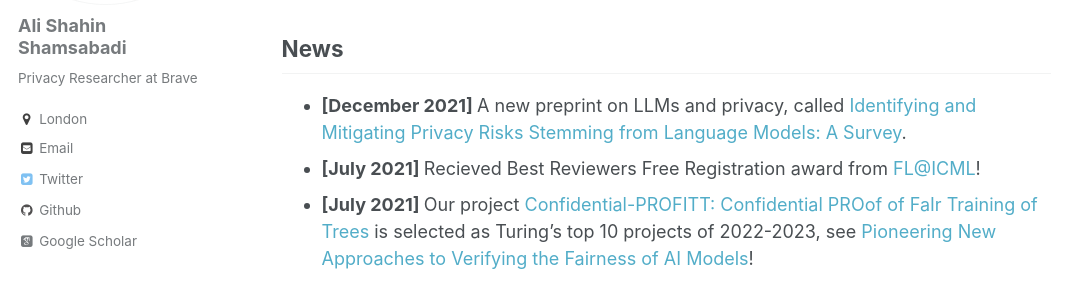
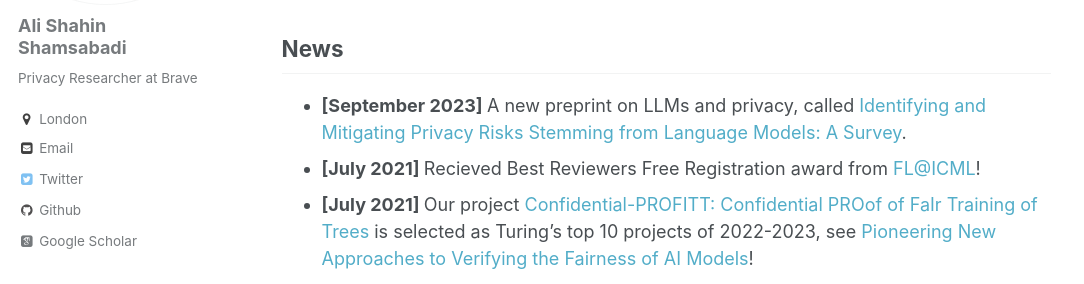
Before and after one commit to AliShahin/AliShahin.github.io, a Jekyll site: the page built from _pages/about.md, in a window 1280 px wide and 900 px high, scrolled down 736 px. Shown: the part 165-449 px from the top of the window, without its empty margins (0-1084 px from the left). Built offline with Jekyll 4.4.1, drawn with Linux system fonts in a browser that asks for light colours; some web fonts are replaced.

Commit message:
Update about.md

```diff
--- a/_pages/about.md
+++ b/_pages/about.md
@@ -22,7 +22,7 @@ My research has been published at top-tier conferences including NeurIPS, ICLR,
 - Data privacy and edge computing (see [DarkneTZ](https://arxiv.org/pdf/2004.05703) and [Private-Feature Extraction](https://arxiv.org/pdf/1802.03151.pdf))
 
 ## News
-- <b> [December 2021] </b> A new preprint on LLMs and privacy, called [Identifying and Mitigating Privacy Risks Stemming from Language Models: A Survey](https://arxiv.org/pdf/2310.01424.pdf).
+- <b> [September 2023] </b> A new preprint on LLMs and privacy, called [Identifying and Mitigating Privacy Risks Stemming from Language Models: A Survey](https://arxiv.org/pdf/2310.01424.pdf).
 - <b> [July 2021] </b> Recieved Best Reviewers Free Registration award from [FL@ICML](https://fl-icml2023.github.io/)!
 - <b> [July 2021] </b> Our project [Confidential-PROFITT: Confidential PROof of FaIr Training of Trees](https://openreview.net/forum?id=iIfDQVyuFD) is selected as Turing's top 10 projects of 2022-2023, see [Pioneering New Approaches to Verifying the Fairness of AI Models](https://t.co/I2b4PUPkbs)!
 - <b> [July 2021] </b> Presented 2 papers at [PETS2023](https://petsymposium.org/2023/): [Differentially Private Speaker Anonymization](https://drive.google.com/file/d/1s-da_nW0Rz-RJO6Rovo0qM8auvpOYTg8/view?usp=share_link) and [Losing Less: A Loss for Differentially Private Deep Learning](https://drive.google.com/file/d/1leWqbEArDvZzM_zCEtjk6i_Vk5uvTpnF/view?usp=share_link)!
```
